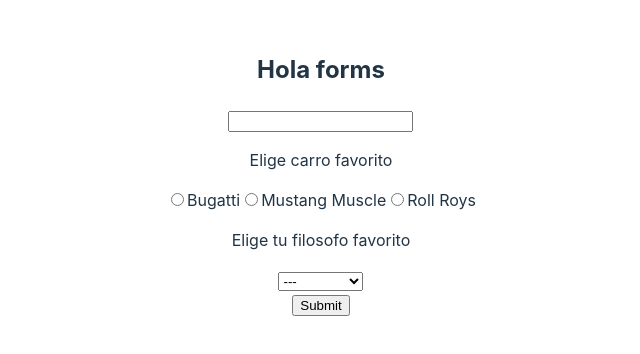
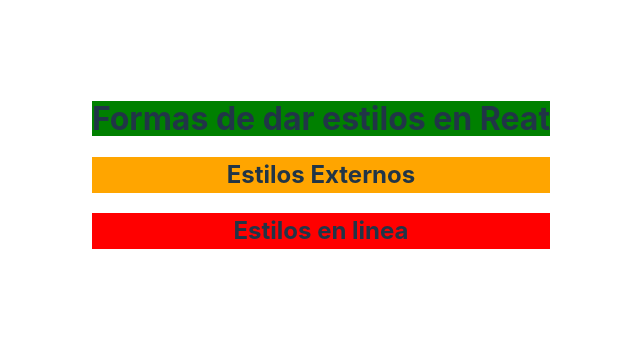
Before and after one commit to BRivasTorres/Practicing-React, a React (Vite) app in the folder learning-react/: page / in a window 1280 px wide. Shown: the part 226-580 px from the top of the page, without its empty margins (319-959 px from the left). Built offline with nearby package versions, Linux system fonts and the light colour scheme.

Commit message:
stylesInReact

```diff
--- a/learning-react/src/App.tsx
+++ b/learning-react/src/App.tsx
@@ -16,6 +16,7 @@ import AjaxHooks from './Components/AjaxHooks'
 import CustomHooks from './Components/CustomHooks'
 import References from './Components/References'
 import Forms from './Components/Forms'
+import Styles from './Components/Styles'
 
 function App() {
   return (
@@ -40,7 +41,8 @@ function App() {
       {/* <AjaxHooks /> */}
       {/* <CustomHooks /> */}
       {/* <References /> */}
-      <Forms />
+      {/* <Forms /> */}
+      <Styles />
     </div>
   )
 }
--- /dev/null
+++ b/learning-react/src/Components/Styles.css
@@ -0,0 +1,9 @@
+.estilos {
+    font-size: 2rem;
+    background-color: green
+}
+
+.estilos-externos {
+    font-size: 1.5rem;
+    background-color: orange;
+}
--- /dev/null
+++ b/learning-react/src/Components/Styles.tsx
@@ -0,0 +1,15 @@
+import React from 'react'
+import "./Styles.css"
+
+const Styles = () => {
+    return (
+        <>
+            <h1 className='estilos'>Formas de dar estilos en Reat</h1>
+            <h2 className='estilos-externos'>Estilos Externos</h2>
+            <h2 className='estilos-en-linea' style={{ fontSize: "1.5rem", backgroundColor: "red" }} > Estilos en linea</h2 >
+        </>
+    )
+}
+
+
+export default Styles
```
